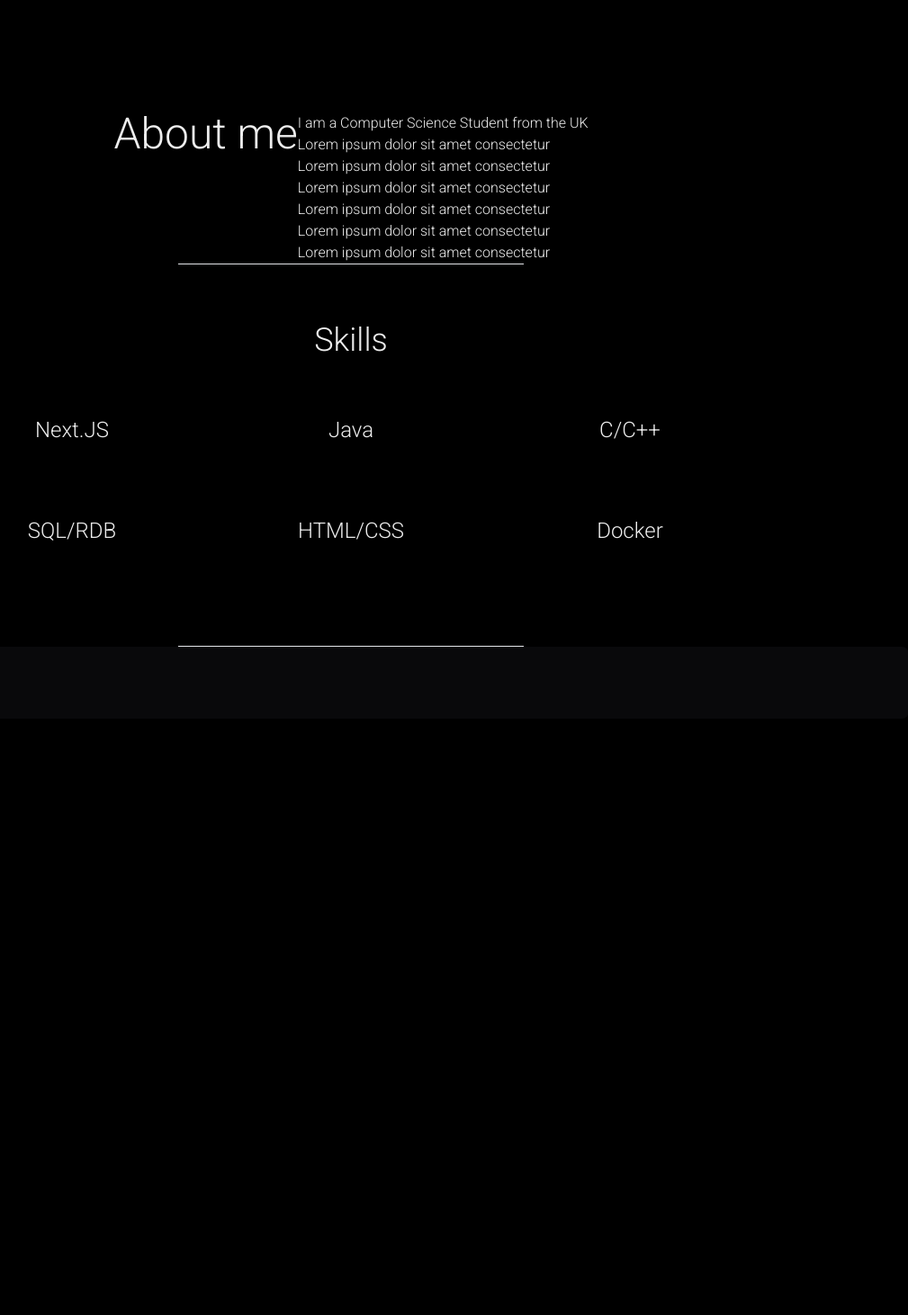
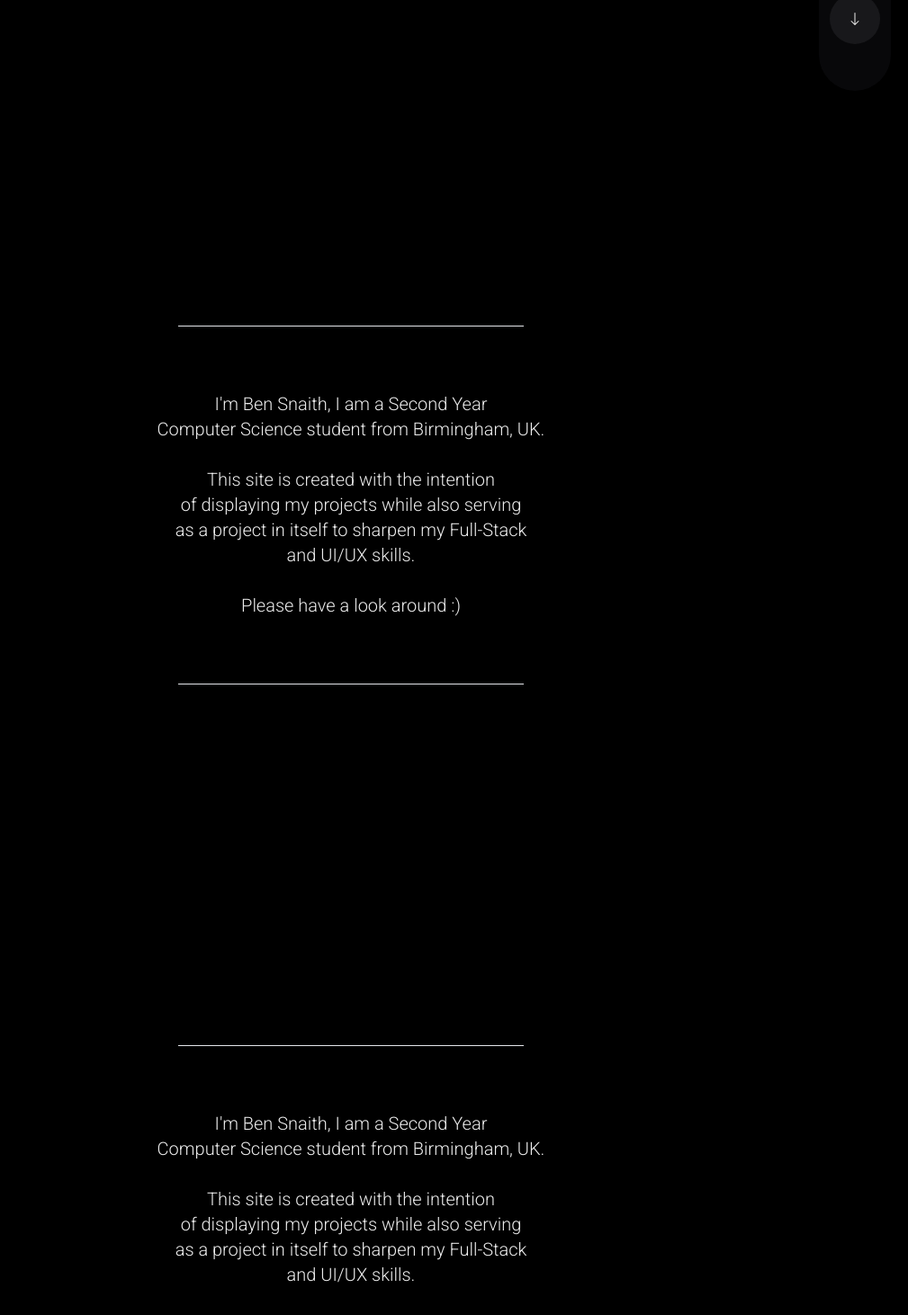
Before and after one commit to BenSnaith/homepage, a Next.js app in the folder next-js-homepage/: page / in a window 1280 px wide. Shown: the part 659-2121 px from the top of the page at 90% size, without its empty margins (250-1259 px from the left). Before the commit the page ends 1478 px from the top, so only its background shows below. Built offline with nearby package versions, Linux system fonts and the light colour scheme.

Commit message:
Added Navigation

```diff
--- a/next-js-homepage/src/app/page.tsx
+++ b/next-js-homepage/src/app/page.tsx
@@ -1,13 +1,12 @@
 import Link from "next/link";
-import Image from "next/image";
 import ProfilePicture from "@/components/ProfilePicture";
-import ScrollTop from "@/components/ScrollTop";
+import { NavigationButtons } from "@/components/Navigation";
 
 export default function Home() {
   return (
     <>
-    <div id="entire-site-div">
-      <div id="top-card-div" className="flex flex-row justify-evenly items-center min-h-fit px-10 py-48">
+      <div id="entire-site-div" className="relative">
+        <div id="top-card-div" className="flex flex-row justify-evenly items-center min-h-[90vh] px-10 py-48">
           <div className="w-fit">
             <p className="lg:text-5xl md:text-4xl sm:text-3xl">I'm <Link href={""} className="hover:text-green-600 transition-colors duration-300">Ben Snaith.</Link></p>
             <p className="lg:text-5xl md:text-4xl sm:text-3xl mt-2">Computer Science.</p>
@@ -19,38 +18,52 @@ export default function Home() {
           </div>
         </div>
 
-      <div id="mid-card-div" className="flex flex-row justify-center  min-h-fit px-32">
-        <h1 className="lg:text-5xl md:text-4xl sm:text-3xl">About me</h1>
-        <p>
-        I am a Computer Science Student from the UK<br/>
-        Lorem ipsum dolor sit amet consectetur<br/>
-        Lorem ipsum dolor sit amet consectetur<br/>
-        Lorem ipsum dolor sit amet consectetur<br/>
-        Lorem ipsum dolor sit amet consectetur<br/>
-        Lorem ipsum dolor sit amet consectetur<br/>
-        Lorem ipsum dolor sit amet consectetur<br/>
-        </p>
-      </div>
-
+        <div id="mid-card-div" className="flex flex-col justify-evenly items-center min-h-screen px-10 py-32 text-xl text-center">
           <div id="hr-div-one" className="flex flex-row items-center justify-center">
             <hr className="px-32 min-w-96"/>
           </div>
-      <div id="skills-section" className="flex flex-col justify-center items-center">
-        <h1 className="text-4xl my-16">Skills</h1>
-        <ScrollTop />
-        <div id="skills-grid" className="grid grid-cols-3 gap-x-48 gap-y-20 text-2xl text-center mb-28">
-          <p>Next.JS</p>
-          <p>Java</p>
-          <p>C/C++</p>
-          <p>SQL/RDB</p>
-          <p>HTML/CSS</p>
-          <p>Docker</p>
-        </div>
+          <div className="w-fit" id="about">
+            <p>
+            I'm Ben Snaith, I am a Second Year<br/>
+            Computer Science student from Birmingham, UK.<br/>
+            <br/>
+            This site is created with the intention<br/>
+            of displaying my projects while also serving<br/>
+            as a project in itself to sharpen my Full-Stack<br/>
+            and UI/UX skills.<br/>
+            <br/>
+            Please have a look around :)
+            </p>
           </div>
           <div id="hr-div-one" className="flex flex-row items-center justify-center">
             <hr className="px-32 min-w-96"/>
           </div>
         </div>
+
+        <div id="mid-card-div" className="flex flex-col justify-evenly items-center min-h-screen px-10 py-32 text-xl text-center">
+          <div id="hr-div-one" className="flex flex-row items-center justify-center">
+            <hr className="px-32 min-w-96"/>
+          </div>
+          <div className="w-fit" id="about">
+            <p>
+            I'm Ben Snaith, I am a Second Year<br/>
+            Computer Science student from Birmingham, UK.<br/>
+            <br/>
+            This site is created with the intention<br/>
+            of displaying my projects while also serving<br/>
+            as a project in itself to sharpen my Full-Stack<br/>
+            and UI/UX skills.<br/>
+            <br/>
+            Please have a look around :)
+            </p>
+          </div>
+          <div id="hr-div-one" className="flex flex-row items-center justify-center">
+            <hr className="px-32 min-w-96"/>
+          </div>
+        </div>
+
+        <NavigationButtons/>
+      </div>
     </>
   );
 }
--- a/next-js-homepage/src/app/projects/page.tsx
+++ b/next-js-homepage/src/app/projects/page.tsx
@@ -2,7 +2,7 @@
 export default function Projects() {
     return(
     <>
-        <p>Projects</p>
+        <p className="text-5xl">Projects</p>
     </>
     )
 }
--- /dev/null
+++ b/next-js-homepage/src/components/Navigation.tsx
@@ -0,0 +1,11 @@
+import ScrollTop from "./ScrollTop";
+import ScrollDown from "./ScrollDown";
+
+export function NavigationButtons() {
+    return(
+        <div className="flex flex-col justify-center items-center bg-zinc-950 fixed bottom-[5vh] right-[5vh] w-20 h-40 gap-5 rounded-full transition-all">
+            <ScrollTop />
+            <ScrollDown />
+        </div>
+    );
+}
--- /dev/null
+++ b/next-js-homepage/src/components/ScrollDown.tsx
@@ -0,0 +1,35 @@
+'use client'
+
+import { BsArrowDown } from "react-icons/bs";
+import { useState, useEffect } from "react";
+
+export default function ScrollDown() {
+
+    let scrollVar = 1200;
+
+    const handleScroll = () => {
+        if(window.scrollY < 200) {
+            scrollVar = 1200;
+        }
+        else if(window.scrollY > 1100 && window.scrollY < 2000) {
+            scrollVar = 2400;
+        }
+    }
+
+    useEffect(() => {
+        window.addEventListener('scroll', handleScroll);
+
+        return () => {
+            window.removeEventListener('scroll', handleScroll);
+        }
+    }, [])
+
+    const isBrowser = () => typeof window !== 'undefined';
+
+    const test = () => {
+        if(!isBrowser) return;
+        window.scrollTo(0, scrollVar);
+    }
+
+    return(<button className="flex items-center justify-center w-14 h-14 rounded-full bg-zinc-900 shadow-2xl" onClick={() => test()}><BsArrowDown/></button>);
+}
--- a/next-js-homepage/src/components/ScrollTop.tsx
+++ b/next-js-homepage/src/components/ScrollTop.tsx
@@ -36,7 +36,7 @@ export default function ScrollTop() {
     console.log(isVisible);
 
     return(
-        <button className={clsx("flex items-center justify-center fixed bottom-28 w-10 h-10 rounded-full bg-zinc-950 drop-shadow-md",
+        <button className={clsx("flex items-center justify-center w-14 h-14 rounded-full bg-zinc-900 drop-shadow-md box-border",
         {'hidden' : isVisible === false})} onClick={() => toTop()}> <BsArrowUp /> </button>
     );
 }
```
Lines whose indentation alone changed are shown as unchanged.
